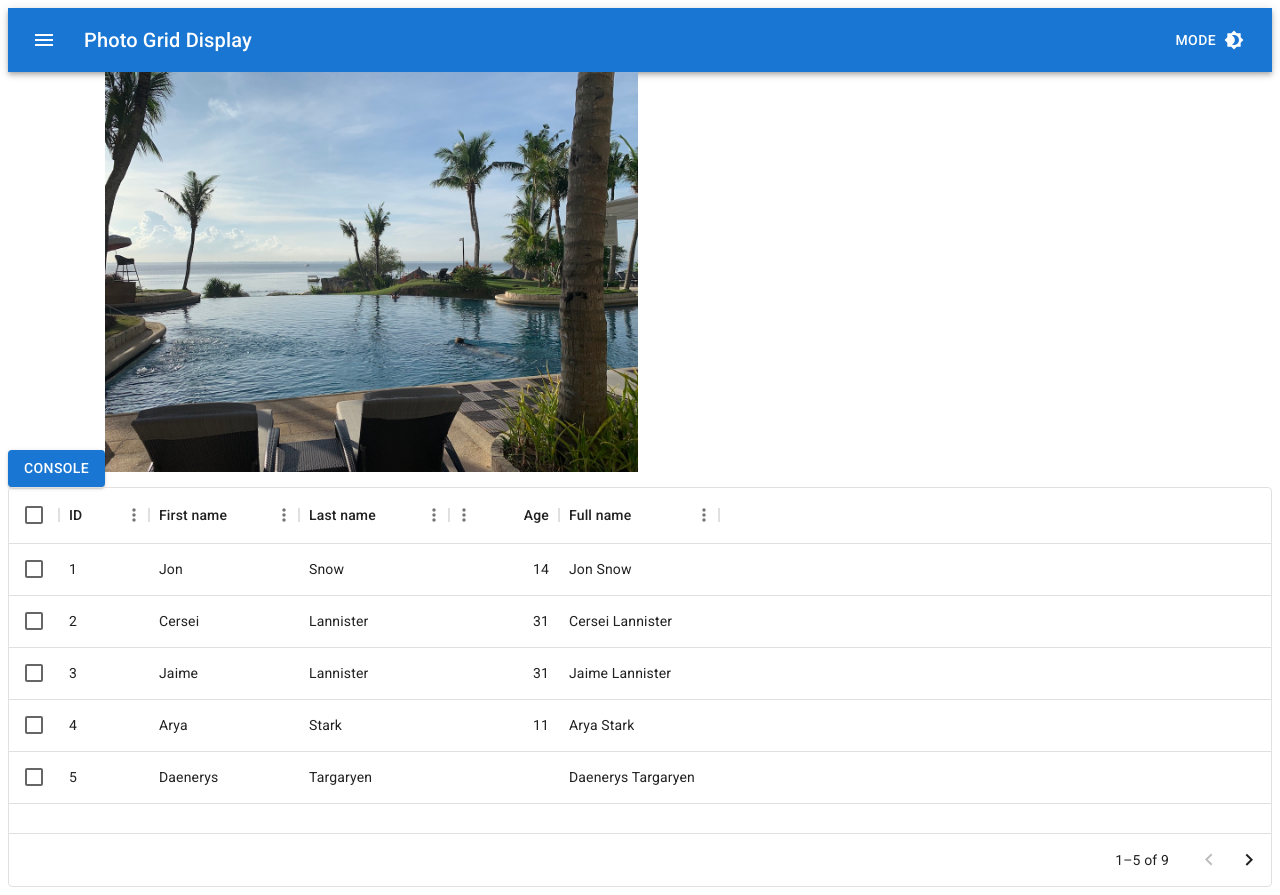
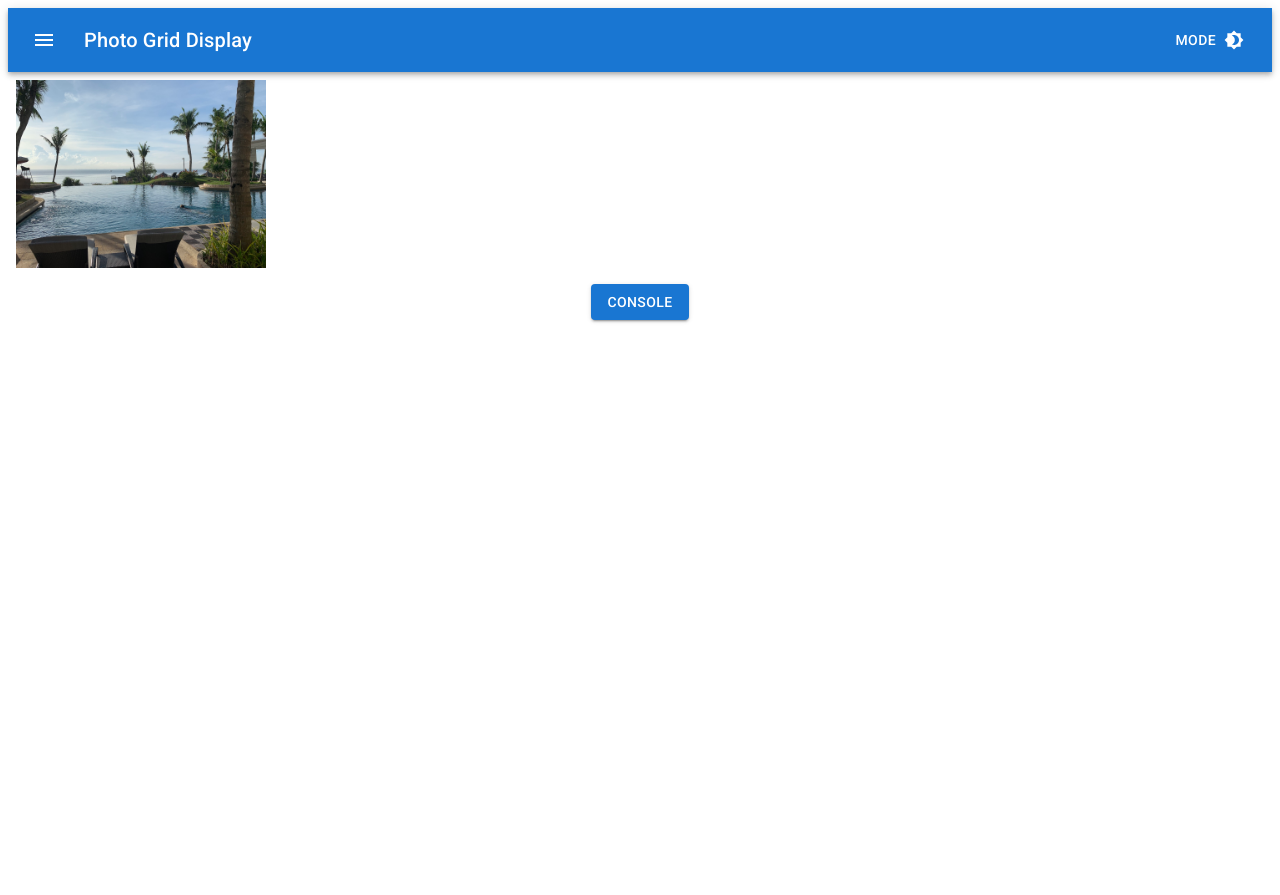
Before and after one commit to palmerelias/materialUI-practice2.0, a React (Vite) app: page / in a window 1280 px wide. After the commit the page ends 800 px from the top, so only its background shows below. Built offline with nearby package versions, Linux system fonts and the light colour scheme.

Commit message:
quick save to come back to

```diff
--- a/index.html
+++ b/index.html
@@ -1,11 +1,14 @@
-<!doctype html>
+<!DOCTYPE html>
 <html lang="en">
   <head>
     <meta charset="UTF-8" />
     <link rel="icon" type="image/svg+xml" href="/vite.svg" />
     <link rel="preconnect" href="https://fonts.googleapis.com" />
     <link rel="preconnect" href="https://fonts.gstatic.com" crossorigin />
-    <link rel="stylesheet" href="https://fonts.googleapis.com/css2?family=Roboto:wght@300;400;500;600;700&display=swap"/>
+    <link
+      rel="stylesheet"
+      href="https://fonts.googleapis.com/css2?family=Roboto:wght@300;400;500;600;700&display=swap"
+    />
     <meta name="viewport" content="width=device-width, initial-scale=1.0" />
     <title>Vite + React</title>
   </head>
--- a/src/App.jsx
+++ b/src/App.jsx
@@ -1,16 +1,13 @@
 import React from "react";
-import { Box, Button, Typography } from "@mui/material";
 import Nav from "./Nav";
+import { Box, Button } from "@mui/material";
 import Altitude from "./images/altitude.jpg";
 import exifr from "exifr";
-import DataGridExif from "./DataGridExif";
 
 const parsedImage = async () => {
   const data = await exifr.parse(Altitude, true);
   const dataArray = [];
-
   Object.entries(data).map(([key, value]) => dataArray.push({ [key]: value }));
-
   console.log(dataArray);
 };
 
@@ -18,13 +15,22 @@ export default function App() {
   return (
     <Box>
       <Nav />
-      <Button variant="contained" onClick={parsedImage}>
-        Console
-      </Button>
-      <img style={{ height: 400 }} src={Altitude}></img>
-      <Box>
-        <DataGridExif />
+      <Box
+        sx={{
+          display: "flex",
+          flexDirection: "column",
+          m: 1,
+          alignItems: "",
+        }}
+      >
+        <img style={{ width: 250 }} src={Altitude}></img>
+        <Box sx={{ m: 2, display: "flex", justifyContent: "center" }}>
+          <Button variant="contained" onClick={parsedImage}>
+            Console
+          </Button>
+        </Box>
       </Box>
+      <Box>{/* parsedImage data can go here */}</Box>
     </Box>
   );
 }
```
